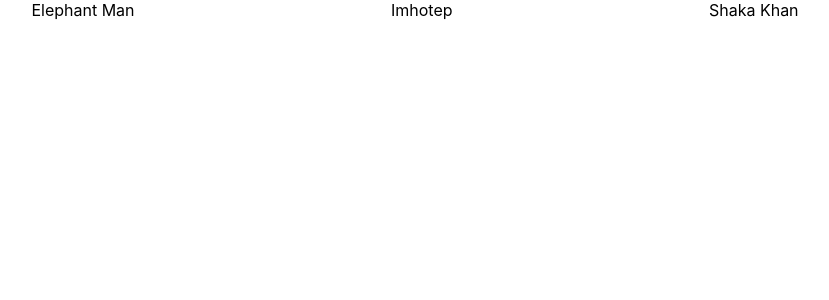
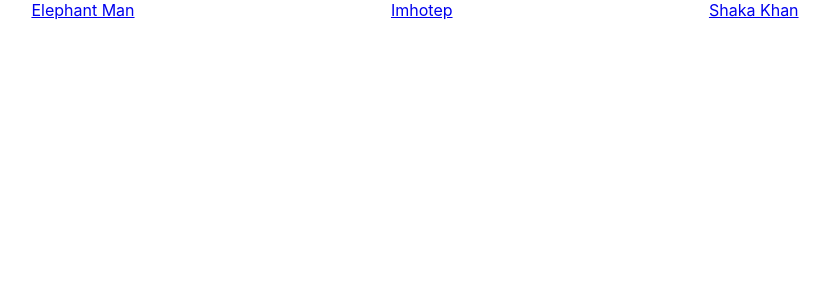
Before and after one commit to TluwaniMS/react-data-sharing-test, a React (Create React App) app: page / in a window 1280 px wide. Shown: the top 300 px of the page, without its empty margins (225-1054 px from the left). Built offline with nearby package versions, Linux system fonts and the light colour scheme.

Commit message:
adding-detailed-super-heroes-display-view-and-route-config

```diff
--- a/src/components/DetailedSuperHeroesComponent/DetailedSuperHeroesComponent.js
+++ b/src/components/DetailedSuperHeroesComponent/DetailedSuperHeroesComponent.js
@@ -1,11 +1,12 @@
-import React from 'react';
+import React from "react";
+import DetailedSuperHeroesDisplay from "../../displays/DetailedSuperHeroesDisplay/DetailedSuperHeroesDisplay";
 
 const DetailedSuperHeroesComponent = () => {
-    return (
-        <div>
-
-        </div>
-    );
+  return (
+    <div>
+      <DetailedSuperHeroesDisplay />
+    </div>
+  );
 };
 
 export default DetailedSuperHeroesComponent;
--- a/src/displays/DetailedSuperHeroesDisplay/DetailedSuperHeroesDisplay.js
+++ b/src/displays/DetailedSuperHeroesDisplay/DetailedSuperHeroesDisplay.js
@@ -1,11 +1,7 @@
-import React from 'react';
+import React from "react";
 
 const DetailedSuperHeroesDisplay = () => {
-    return (
-        <div>
-
-        </div>
-    );
+  return <div>Detailed display works.!!</div>;
 };
 
 export default DetailedSuperHeroesDisplay;
--- a/src/displays/SuperHeroesDisplay/SuperHeroesDisplay.js
+++ b/src/displays/SuperHeroesDisplay/SuperHeroesDisplay.js
@@ -1,7 +1,8 @@
 import React from "react";
+import { Link } from "react-router-dom";
 
 const SuperHeroesDisplay = ({ hero }) => {
-  return <div className="">{hero.name}</div>;
+  return <Link to={'/detailed-super-hero-view'} className="">{hero.name}</Link>;
 };
 
 export default SuperHeroesDisplay;
```
